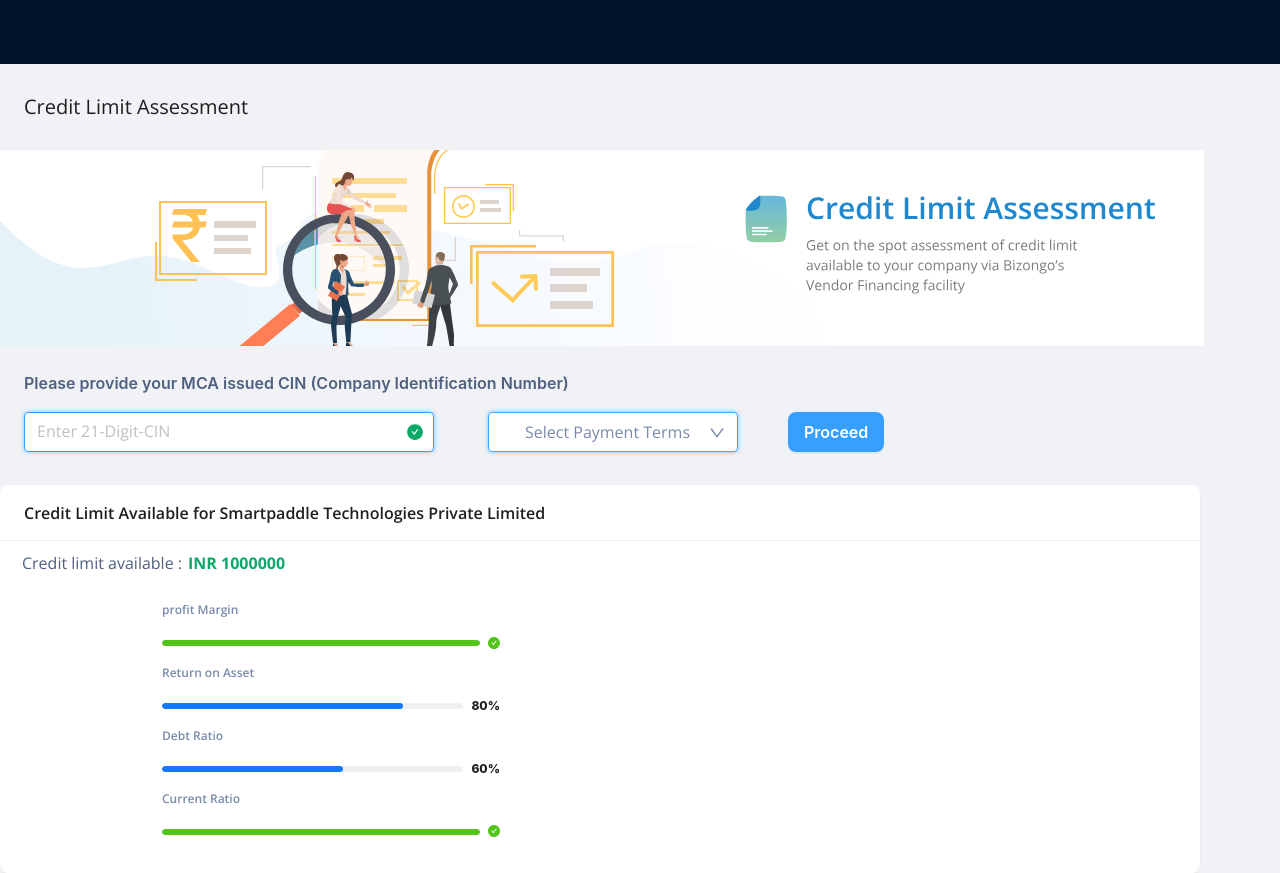
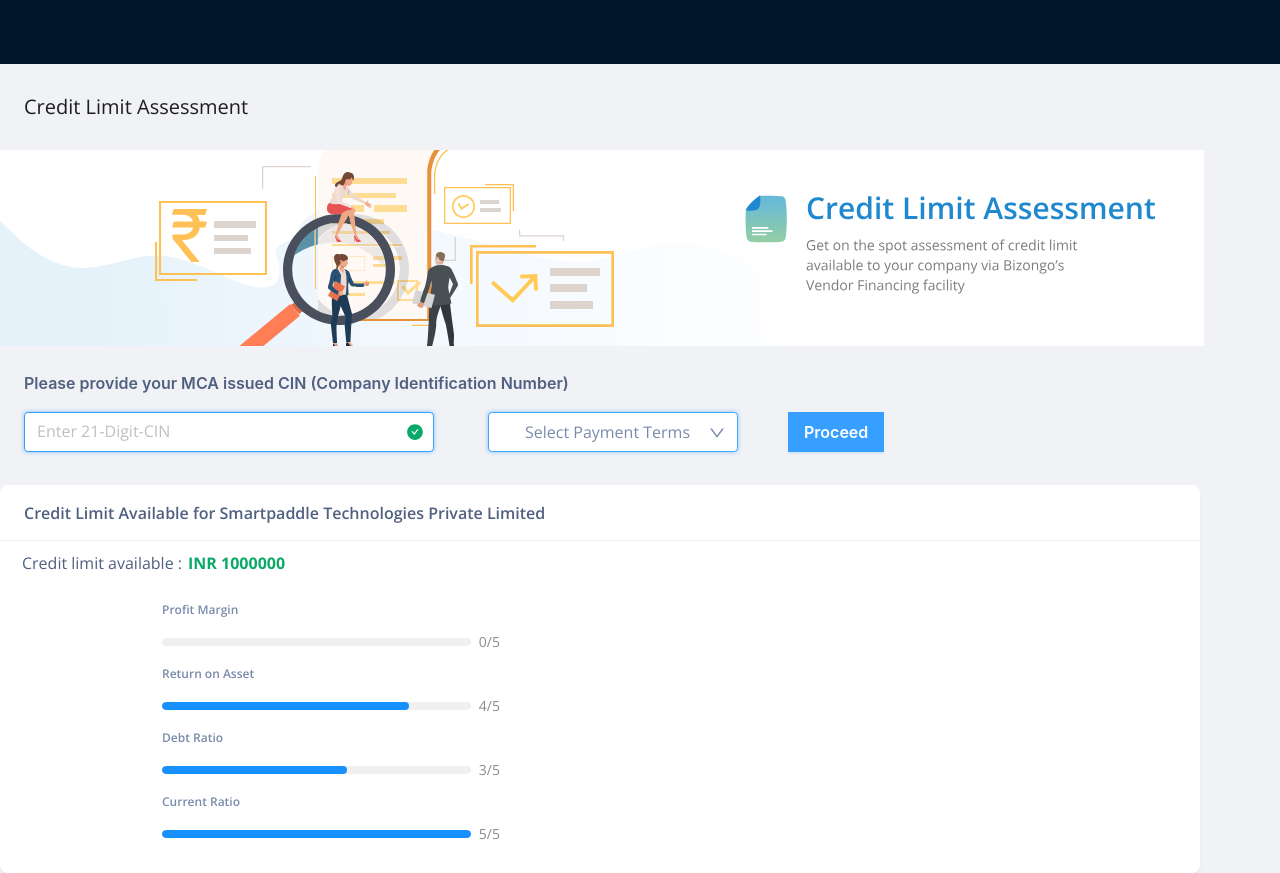
Before and after one commit to Parameshkumar22/Credit-tool-Assesment, a React (Create React App) app: page / in a window 1280 px wide. Built offline with nearby package versions, Linux system fonts and the light colour scheme.

Commit message:
final output

```diff
--- a/src/App.css
+++ b/src/App.css
@@ -418,3 +418,7 @@ Title {
 .img {
   position: absolute;
 }
+
+.ant-layout-header {
+  width: 100%;
+}
--- a/src/App.js
+++ b/src/App.js
@@ -18,7 +18,7 @@ import { Layout } from 'antd';
 const { Header} = Layout;
 let obj = [
   { total : 1000000,
-   profit : 5,
+   profit : 0,
    return : 4,
    debt : 3,
     current : 5
@@ -47,8 +47,8 @@ function App() {
    {/* <div className='black'>
 
   </div> */}
-  <Layout className="layout">
-    <Header>
+  <Layout >
+    <Header >
 
       <Menu
         theme="dark"
@@ -95,7 +95,7 @@ function App() {
 
      <div className='button1'>
 
-     <Button  className = "button" type="primary" size={'large'} onSubmit={submithandler} shape = "default" >Proceed</Button>
+     <Button  className = "button" type="primary" size={'large'} onSubmit={submithandler} shape = "default" style={{ borderRadius: 0 }} >Proceed</Button>
      </div>
      <div className='card'>
 
--- a/src/Card.css
+++ b/src/Card.css
@@ -52,3 +52,19 @@ text-align: center;
 
 color: #0BA968;
 }
+.ant-card-head-title {
+
+
+
+font-family: 'Open Sans';
+font-style: normal;
+font-weight: 600;
+font-size: 16px;
+line-height: 26px;
+/* or 162% */
+
+
+/* Grey / grey-9 */
+
+color: #506080;
+  }
--- a/src/Card.js
+++ b/src/Card.js
@@ -3,6 +3,7 @@ import React from 'react';
 import './Card.css'
 import {Typography} from 'antd';
 import Progressbar from './Progressbar';
+
 const { Paragraph, Text } = Typography;
 const Cards = (props) => (
   <div className="site-card-border-less-wrapper">
--- /dev/null
+++ b/src/Progressbar.css
@@ -0,0 +1,53 @@
+.progress{
+    position:absolute;
+    top: 104px;
+    left: 158px;
+    white-space: nowrap;
+    margin-left: 4px;
+    width: 338px;
+}
+p{
+
+/* Semibold / 12 px | 18 px */
+
+font-family: 'Open Sans';
+font-style: normal;
+font-weight: 600;
+font-size: 12px;
+line-height: 18px;
+margin-bottom: -24px;
+
+/* identical to box height, or 150% */
+
+
+/* Grey/grey-8 */
+
+color: #7A8AAC;
+
+}
+.textcolour {
+    width: 22px;
+height: 22px;
+
+/* Regular/14px | 22px */
+
+font-family: 'Open Sans';
+font-style: normal;
+font-weight: 400;
+font-size: 14px;
+line-height: 22px;
+/* identical to box height, or 157% */
+
+text-align: right;
+
+/* Gray / gray-7 */
+
+color: #8C8C8C;
+
+
+/* Inside auto layout */
+
+flex: none;
+order: 1;
+flex-grow: 0;
+}
--- a/src/Progressbar.js
+++ b/src/Progressbar.js
@@ -1,21 +1,31 @@
 import { Progress } from 'antd';
-import './practice.css';
+import './Progressbar.css';
 import React from 'react';
-const Progressbar = (props) => (
-  <div className='hi'
-    style={{
-      width: 338,
 
-    }}
-  >
-    <p> profit Margin</p>
-    <Progress percent={props.prof*20} size="small" />
-    <p>Return on Asset</p>
-    <Progress percent={props.ret *20} size="small" />
-    <p>Debt Ratio</p>
-    <Progress percent={props.debt*20} size="small"  />
-    <p>Current Ratio</p>
-    <Progress percent={props.curr *20} size="small" />
-  </div>
-);
+const Progressbar = (props) => {
+  const calculateFraction = (value) => {
+    const numerator = Math.round(value);
+    const denominator = 5;
+    return  <span className='textcolour'>{`${numerator}/${denominator}`}</span>;
+  };
+
+  const getStrokeColor = (value) => {
+    return  '#1890ff';
+  };
+
+  return (
+    <div className='progress' >
+      <p> Profit Margin</p>
+      <Progress percent={props.prof*20} format={() => calculateFraction(props.prof)} strokeColor={getStrokeColor(props.prof)} />
+      <p>Return on Asset</p>
+      <Progress percent={props.ret*20} format={() => calculateFraction(props.ret)} strokeColor={getStrokeColor(props.ret)} />
+      <p>Debt Ratio</p>
+      <Progress percent={props.debt*20} format={() => calculateFraction(props.debt)} strokeColor={getStrokeColor(props.debt)} />
+      <p>Current Ratio</p>
+      <Progress percent={props.curr*20} format={() => calculateFraction(props.curr)} strokeColor={getStrokeColor(props.curr)} />
+    </div>
+  );
+};
+
+
 export default Progressbar;
--- a/src/practice.css
+++ /dev/null
@@ -1,26 +0,0 @@
-.hi{
-    position:absolute;
-    top: 104px;
-    left: 158px;
-    white-space: nowrap;
-    margin-left: 4px;
-}
-p{
-
-/* Semibold / 12 px | 18 px */
-
-font-family: 'Open Sans';
-font-style: normal;
-font-weight: 600;
-font-size: 12px;
-line-height: 18px;
-margin-bottom: -24px;
-
-/* identical to box height, or 150% */
-
-
-/* Grey/grey-8 */
-
-color: #7A8AAC;
-
-}
```
